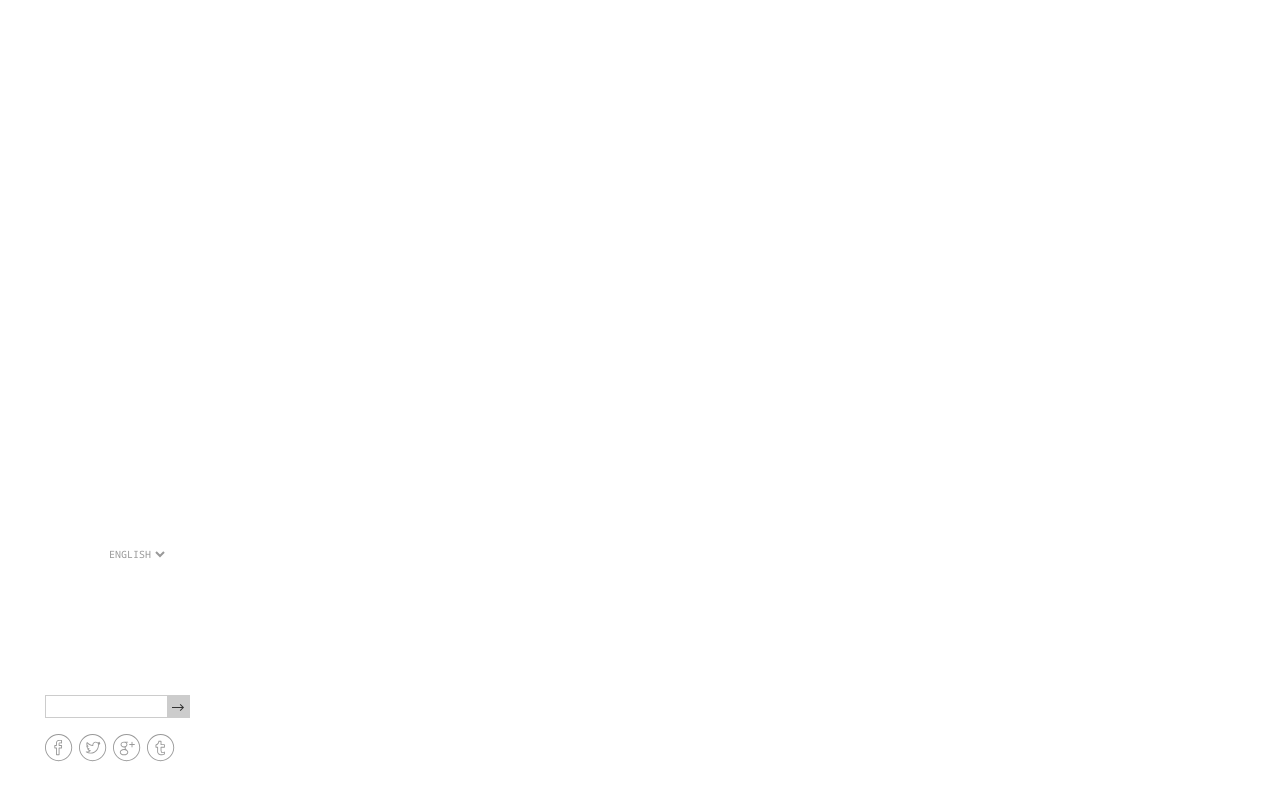
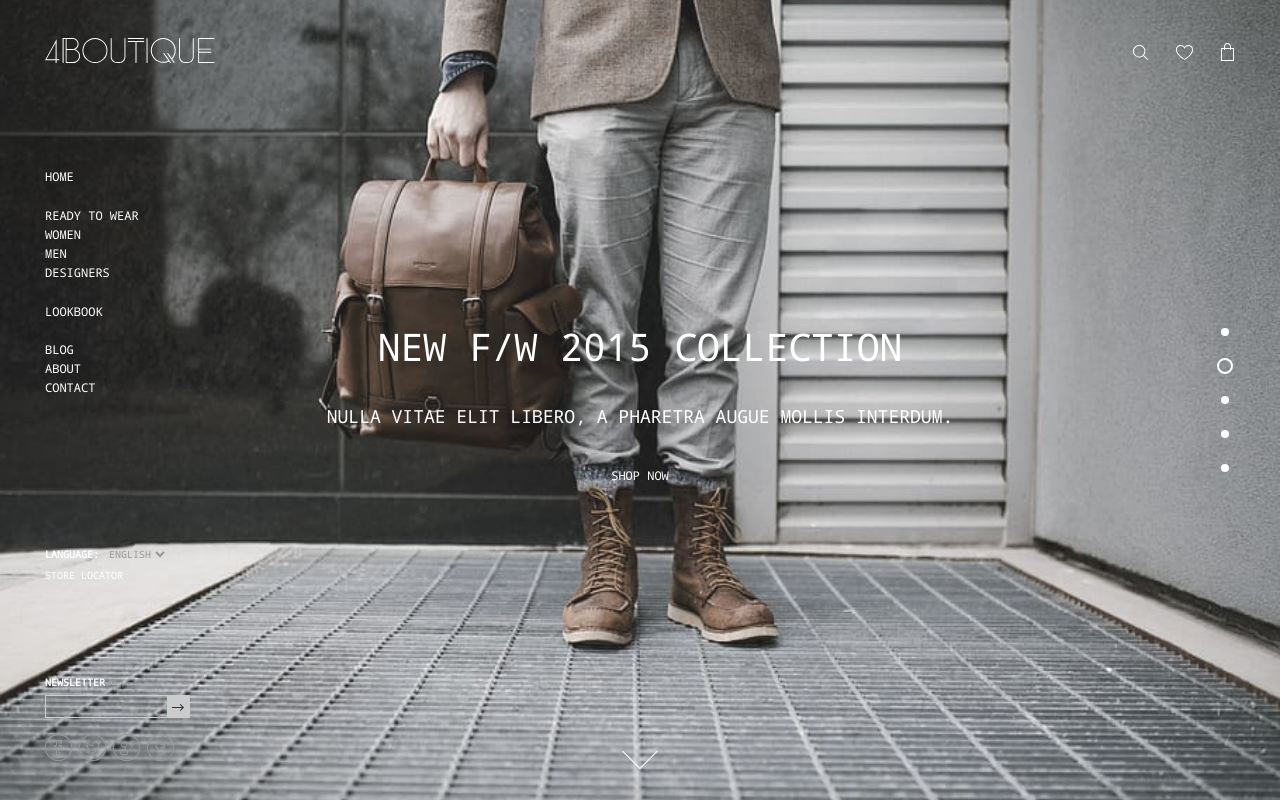
Before and after one commit to Nayeem-XTREME/4BOUTIQUE, a website: page index.html in a window 1280 px wide. Shown: the top 802 px of the page. Drawn offline with nearby package versions, Linux system fonts and the light colour scheme.

Commit message:
Slider animation added

```diff
--- a/js/resources/script.js
+++ b/js/resources/script.js
@@ -54,39 +54,48 @@ $(function() {
 });
 
 // Slider (Raisa)
-// var slideIndex = 0;
-// showSlides();
+ var slideIndex = 0;
+ showSlides();
 
-// function showSlides() {
-//   var i;
-//   var img = ['../img/latest-autumn-fashion-trends-for-women-wallpaper-preview.jpg','../img/mens-fashion-trends-2020.jpg',
-//               '../img/people-man-travel-fashion.jpg','../img/mens-fashion-trends-2020.jpg',
-//               '../img/hugo-boss-black-ss-2012-mark-vanderloo-3.jpg'];
+ function showSlides() {
+   var i;
+   var img = ['../img/latest-autumn-fashion-trends-for-women-wallpaper-preview.jpg','../img/mens-fashion-trends-2020.jpg',
+               '../img/people-man-travel-fashion.jpg','../img/mens-fashion-trends-2020.jpg',
+               '../img/hugo-boss-black-ss-2012-mark-vanderloo-3.jpg'];
 
-//   var slides = document.getElementsByClassName("mySlides");
-//   var dots = document.getElementsByClassName("dot");
-//   var home = document.getElementById("home-id");
+   var slides = document.getElementsByClassName("mySlides");
+   var dots = document.getElementsByClassName("dot");
+   var home = document.getElementById("home-id");
 
-//   for (i = 0; i < slides.length; i++) {
-//     slides[i].style.display = "none";
-//   }
+   for (i = 0; i < slides.length; i++) {
+     slides[i].style.display = "none";
+   }
 
-//   slideIndex++;
+   //slide left-to-right animation
+  // $(".home").animate({left: '-100%'},0.1);
+  // $(".home").animate({left: '0'},300);
 
-//   if (slideIndex > slides.length) {
-//     slideIndex = 1
-//   }
 
-//   imgs = img.shift();
-//   img.push(imgs);
+  //slider opacity animation
+  $(".home").animate({opacity: '.6'},1);
+  $(".home").animate({opacity: '.9'},1000);
 
-//   home.style.backgroundImage='url(' + img[slideIndex-1] + ')';
+   slideIndex++;
 
-//   for (i = 0; i < dots.length; i++) {
-//     dots[i].className = dots[i].className.replace(" active", "");
-//   }
+   if (slideIndex > slides.length) {
+     slideIndex = 1
+   }
 
-//   slides[slideIndex-1].style.display = "block";
-//   dots[slideIndex-1].className += " active";
-//   setTimeout(showSlides, 2000);
-// }
+   imgs = img.shift();
+   img.push(imgs);
+
+   home.style.backgroundImage='url(' + img[slideIndex-1] + ')';
+
+
+   for (i = 0; i < dots.length; i++) {
+     dots[i].className = dots[i].className.replace(" active", "");
+   }
+   slides[slideIndex-1].style.display = "block";
+   dots[slideIndex-1].className += " active";
+   setTimeout(showSlides, 3000);
+ }
--- a/sass/_slider.scss
+++ b/sass/_slider.scss
@@ -1,7 +1,7 @@
 // Raisa
 #home-id.home {
-  transform: translateX(-100%);
-  transition: transform 1s;
+ // transform: translateX(-100%);
+ // transition: transform 2s;
     .dots {
         position: absolute;
         right: 2.5rem;
@@ -77,7 +77,6 @@
         }
     }
 }
-
-#home-id.seen {
-  transform: translateX(0);
+#home-id.hide {
+  transform: translateX(-100%);
 }
```
Also changed, not shown: css/style.css.
